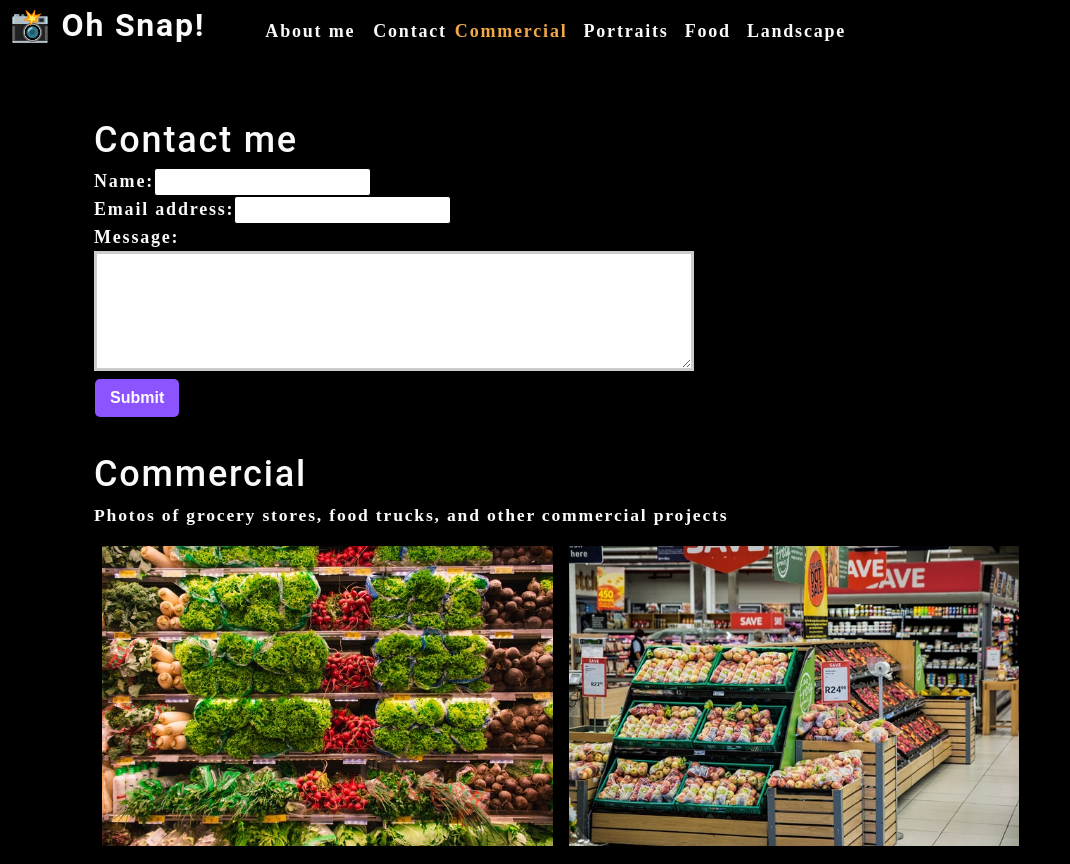
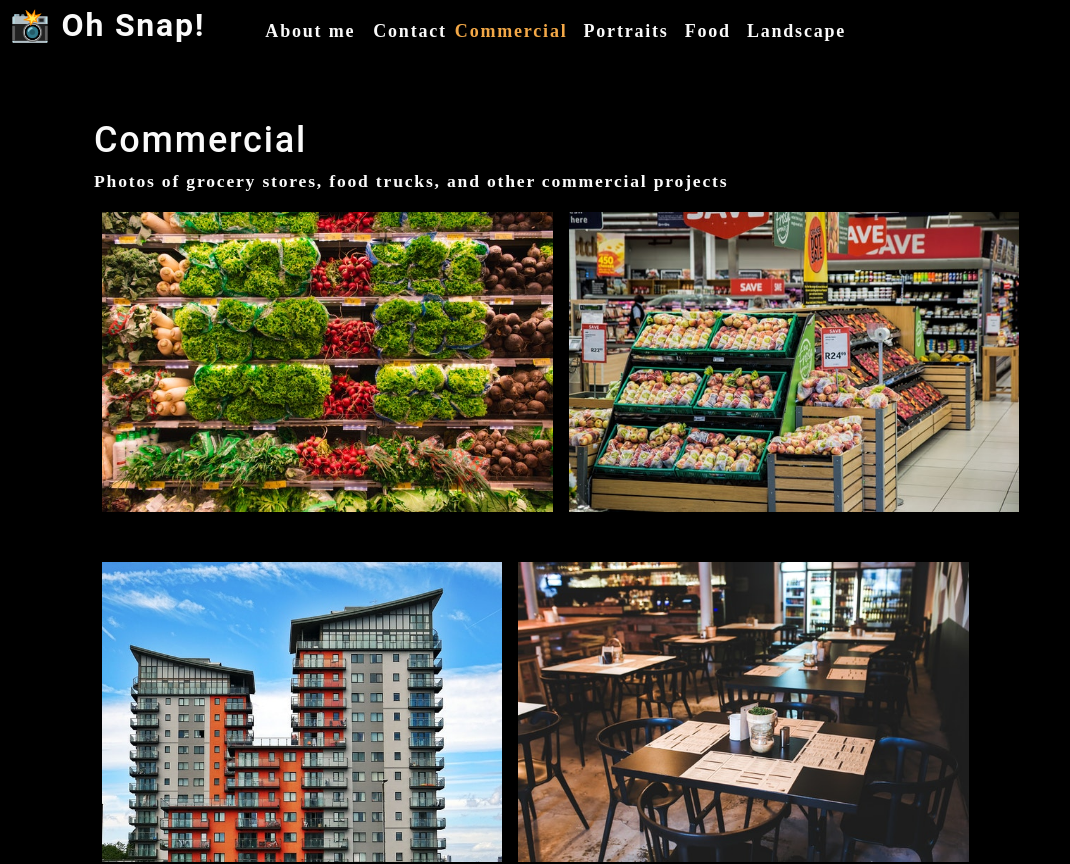
Before and after one commit to jypara-git/photo-port, a React (Create React App) app: page / in a window 1280 px wide. Shown: the top 864 px of the page, without its empty margins (0-1070 px from the left). Built offline with nearby package versions, Linux system fonts and the light colour scheme.

Commit message:
add conditional rendering

```diff
--- a/src/App.js
+++ b/src/App.js
@@ -5,7 +5,9 @@
 import Gallery from './components/Gallery';
 import ContactForm from './components/Contact';
 
+
 function App() {
+  const [contactSelected, setContactSelected] = useState(false);
   const [categories] = useState([
     {
       name: 'commercial',
@@ -22,12 +24,21 @@
         categories={categories}
         setCurrentCategory={setCurrentCategory}
         currentCategory={currentCategory}
+        contactSelected={contactSelected}
+        setContactSelected={setContactSelected}
       />
       <main>
-        <ContactForm></ContactForm>
-        <Gallery
-          currentCategory={currentCategory}></Gallery>
-        <About></About>
+        {/* this statement declares that if the contactSelected is false, the
+        Gallery and About components should be rendered */}
+        {!contactSelected ? (
+          // React fragment allows to wrap elements without creating extra DOM nodes
+          <>
+            <Gallery currentCategory={currentCategory}></Gallery>
+            <About></About>
+          </>
+        ) : (
+          <ContactForm></ContactForm>
+        )}
       </main>
     </div>
   );
--- a/src/components/Contact/index.js
+++ b/src/components/Contact/index.js
@@ -1,11 +1,30 @@
 import React, {useState} from 'react';
+import { validateEmail } from '../../utils/helpers';
 
 
 function ContactForm() {
     const [formState, setFormState] = useState({ name: '', email: '', message: ''});
     const { name, email, message } = formState;
+    const [ errorMessage, setErrorMessage] = useState('');
     function handleChange(e) {
-        setFormState({ ...formState, [e.target.name] : e.target.value })
+        if (e.target.name === 'email') {
+            const isValid = validateEmail(e.target.value);
+            console.log(isValid);
+            if (!isValid) {
+                setErrorMessage('Your email is invalid.');
+            } else {
+                setErrorMessage('');
+            }
+        } else {
+            if (!e.target.value.length) {
+                setErrorMessage(`${e.target.name} is required.`);
+            } else {
+                setErrorMessage('');
+            }
+        }
+        if (!errorMessage) {
+            setFormState({ ...formState, [e.target.name] : e.target.value });
+        }
     };
     function handleSubmit(e) {
         e.preventDefault();
@@ -17,15 +36,20 @@
             <form id="contact-form" onSubmit={handleSubmit}>
                 <div>
                     <label htmlFor="name">Name:</label>
-                    <input type="text" defaultValue={name} onChange={handleChange} name="name"/>
+                    <input type="text" defaultValue={name} onBlur={handleChange} name="name"/>
                 </div>
                 <div>
                     <label htmlFor="email">Email address:</label>
-                    <input type="email" defaultValue={email} onChange={handleChange} name="email" />
+                    <input type="email" defaultValue={email} onBlur={handleChange} name="email" />
                 </div>
                 <div>
                     <label htmlFor="message"> Message: </label>
-                    <textarea name="message" defaultValue={message} onChange={handleChange} rows="5" />
+                    <textarea name="message" defaultValue={message} onBlur={handleChange} rows="5" />
+                    {errorMessage && (
+                    <div>
+                        <p className="error-text">{errorMessage}</p>
+                    </div>
+                )}
                 </div>
                 <button type="submit">Submit</button>
             </form>
--- a/src/components/Nav/index.js
+++ b/src/components/Nav/index.js
@@ -6,6 +6,8 @@
         categories = [],
         setCurrentCategory,
         currentCategory,
+        contactSelected,
+        setContactSelected
     } = props;
 
     useEffect(() => {
@@ -21,18 +23,20 @@
             </h2>
             <nav>
                 <ul className="flex-row">
-                    <li className="mx-2">
-                        <a data-testid="about" href="#about">
+                    <li className={`mx-2 ${contactSelected && 'navActive'}`}>
+                        <a data-testid="about" href="#about" onClick={() => setContactSelected(false)}>
                             About me
                         </a>
                     </li>
                     <li>
-                        <span>Contact</span>
+                        <span onClick={() => setContactSelected(true)}>Contact</span>
                     </li>
                     {categories.map((category) => (
-                        <li className={`mx-1 ${currentCategory.name === category.name && 'navActive'}`} key={category.name}>
-                            <span onClick={() => {setCurrentCategory(category)
-                            }} >
+                        <li className={`mx-1 ${currentCategory.name === category.name && !contactSelected && 'navActive'}`} key={category.name}>
+                            <span onClick={() => {
+                                setCurrentCategory(category);
+                                setContactSelected(false);
+                            }}>
                                 {capitalizeFirstLetter(category.name)}
                             </span>
                         </li>
```
